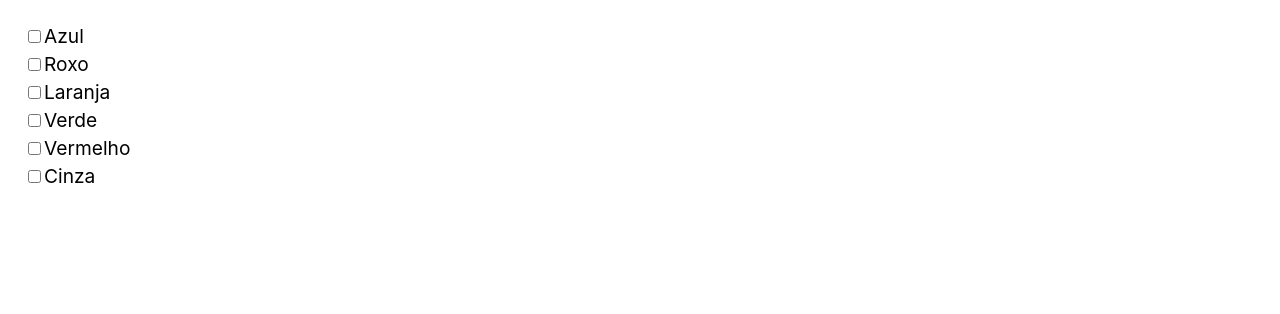
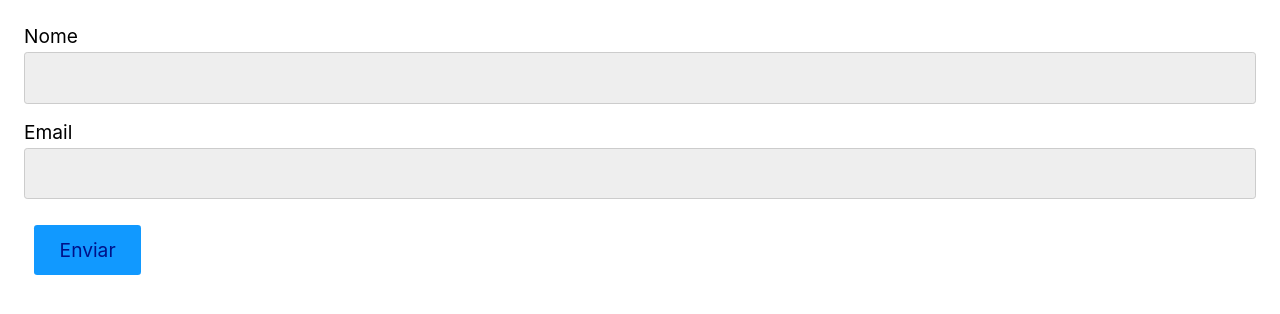
Before and after one commit to andressatomiozzo/react, a React (Vite) app in the folder testes/01/: page / in a window 1280 px wide. Shown: the top 314 px of the page. Built offline with nearby package versions, Linux system fonts and the light colour scheme.

Commit message:
testes - 11 - formulários - input como componente

```diff
--- a/testes/01/src/main.jsx
+++ b/testes/01/src/main.jsx
@@ -10,6 +10,7 @@
 import App08 from "./pages/08/App08.jsx";
 import App09 from "./pages/09/App09.jsx";
 import App10 from "./pages/10/App10.jsx";
+import App11 from "./pages/11/App11.jsx";
 
 createRoot(document.getElementById("root")).render(
   <>
@@ -22,6 +23,7 @@
     {/* <App07 /> */}
     {/* <App08 /> */}
     {/* <App09 /> */}
-    <App10 />
+    {/* <App10 /> */}
+    <App11 />
   </>,
 );
--- /dev/null
+++ b/testes/01/src/pages/11/App11.jsx
@@ -0,0 +1,17 @@
+import React from "react";
+import Input from "./form/Input";
+
+const App11 = () => {
+  const [nome, setNome] = React.useState("");
+  const [email, setEmail] = React.useState("");
+
+  return (
+    <form>
+      <Input id="nome" label="Nome" value={nome} setValue={setNome} required />
+      <Input id="email" label="Email" value={email} setValue={setEmail} />
+      <button>Enviar</button>
+    </form>
+  );
+};
+
+export default App11;
--- /dev/null
+++ b/testes/01/src/pages/11/form/Input.jsx
@@ -0,0 +1,12 @@
+import React from "react";
+
+const Input = ({ id, label, setValue, ...props }) => {
+  return (
+    <>
+      <label htmlFor={id}>{label}</label>
+      <input type="text" id={id} name={id} onChange={({ target }) => setValue(target.value)} {...props} />
+    </>
+  );
+};
+
+export default Input;
```
